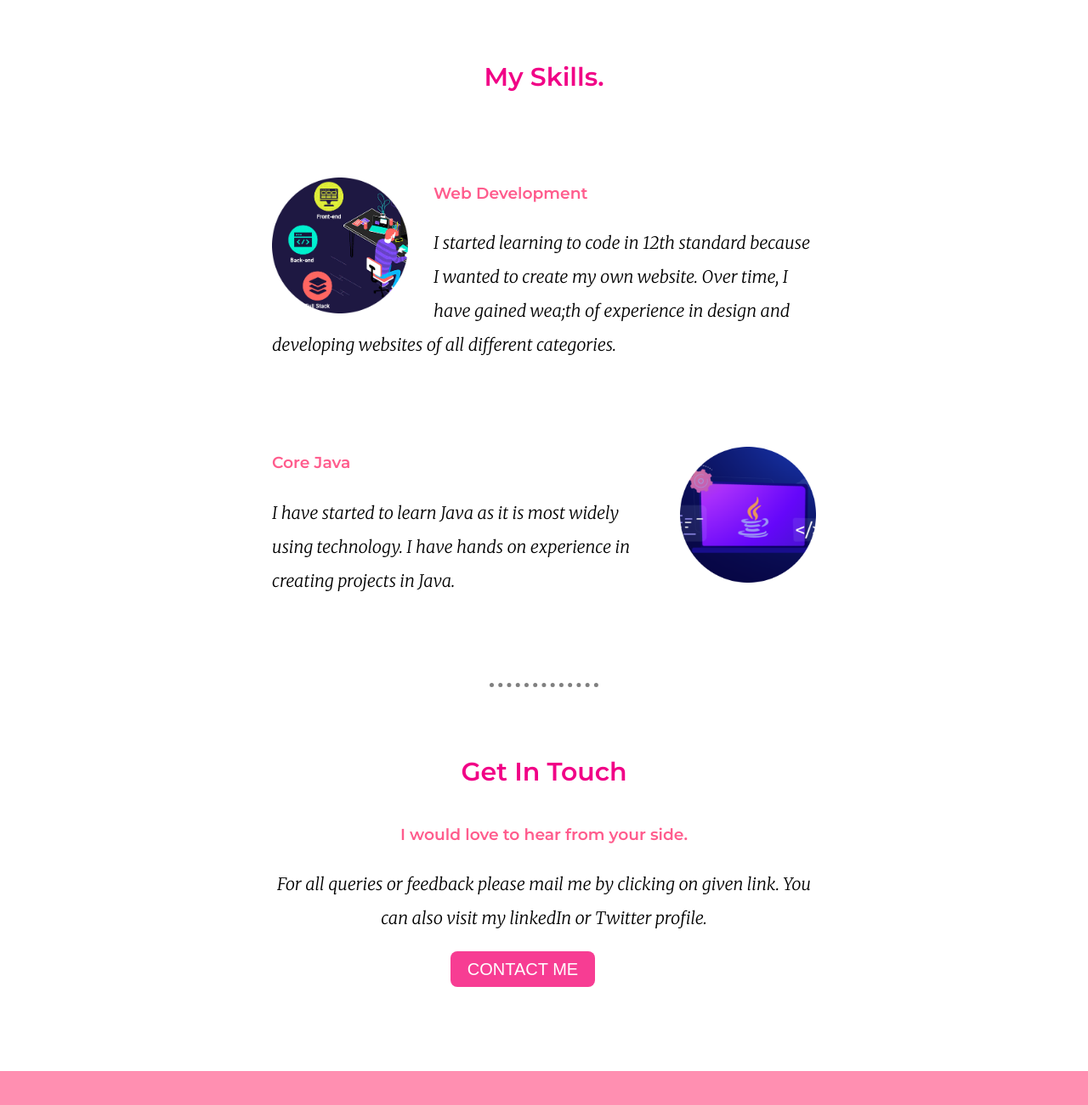
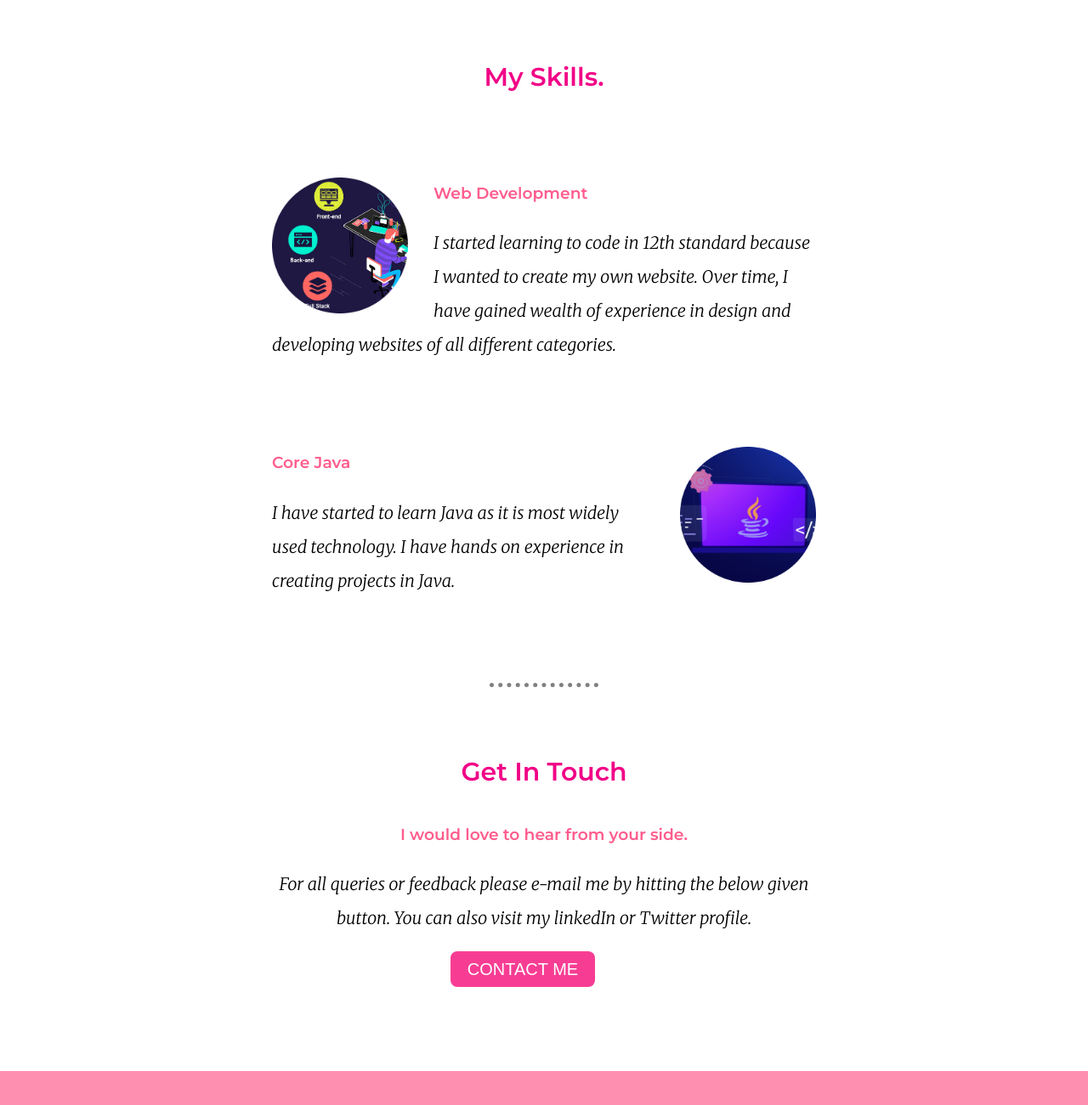
Before and after one commit to HARSIMRANNN/Personal-Portfolio-Website, a plain HTML site: page index.html in a window 1280 px wide. Shown: the part 1329-2630 px from the top of the page at 85% size. Drawn offline with Linux system fonts and the light colour scheme; a web font is replaced by a local one.

Commit message:
Update index.html

```diff
--- a/index.html
+++ b/index.html
@@ -33,19 +33,19 @@
          <img class="skill1" src="Images/skill11.png" alt="skill">
          <h3>Web Development</h3>
          <p>I started learning to code in 12th standard because I wanted to create my
-         own website. Over time, I have gained wea;th of experience in design and developing websites of all different categories.</p>
+         own website. Over time, I have gained wealth of experience in design and developing websites of all different categories.</p>
        </div>
        <div class="skill-row">
          <img class="skill2" src="Images/skill2.png" alt="skill">
          <h3>Core Java</h3>
-         <p>I have started to learn Java as it is most widely using technology. I have hands on experience in creating projects in Java.</p>
+         <p>I have started to learn Java as it is most widely used technology. I have hands on experience in creating projects in Java.</p>
        </div>
      </div>
      <hr>
      <div class="contact-me">
        <h2>Get In Touch</h2>
        <h3>I would love to hear from your side.</h3>
-       <p>For all queries or feedback please mail me by clicking on given link. You can also visit my linkedIn or Twitter profile.</p>
+       <p>For all queries or feedback please e-mail me by hitting the below given button. You can also visit my linkedIn or Twitter profile.</p>
        <a class="btn" href="kaursimran2k1@gmail.com">CONTACT ME</a>
      </div>
    </div>
```
